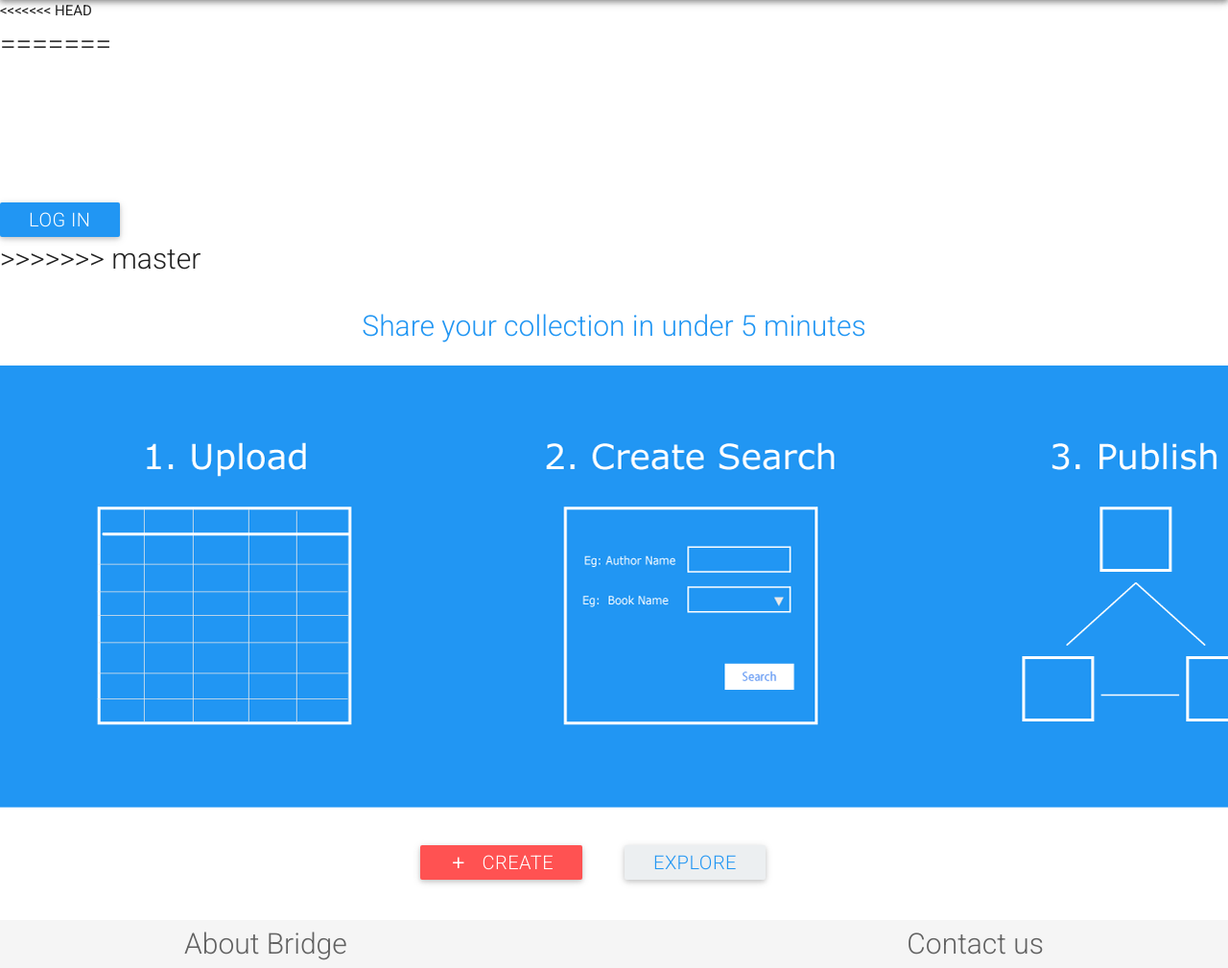
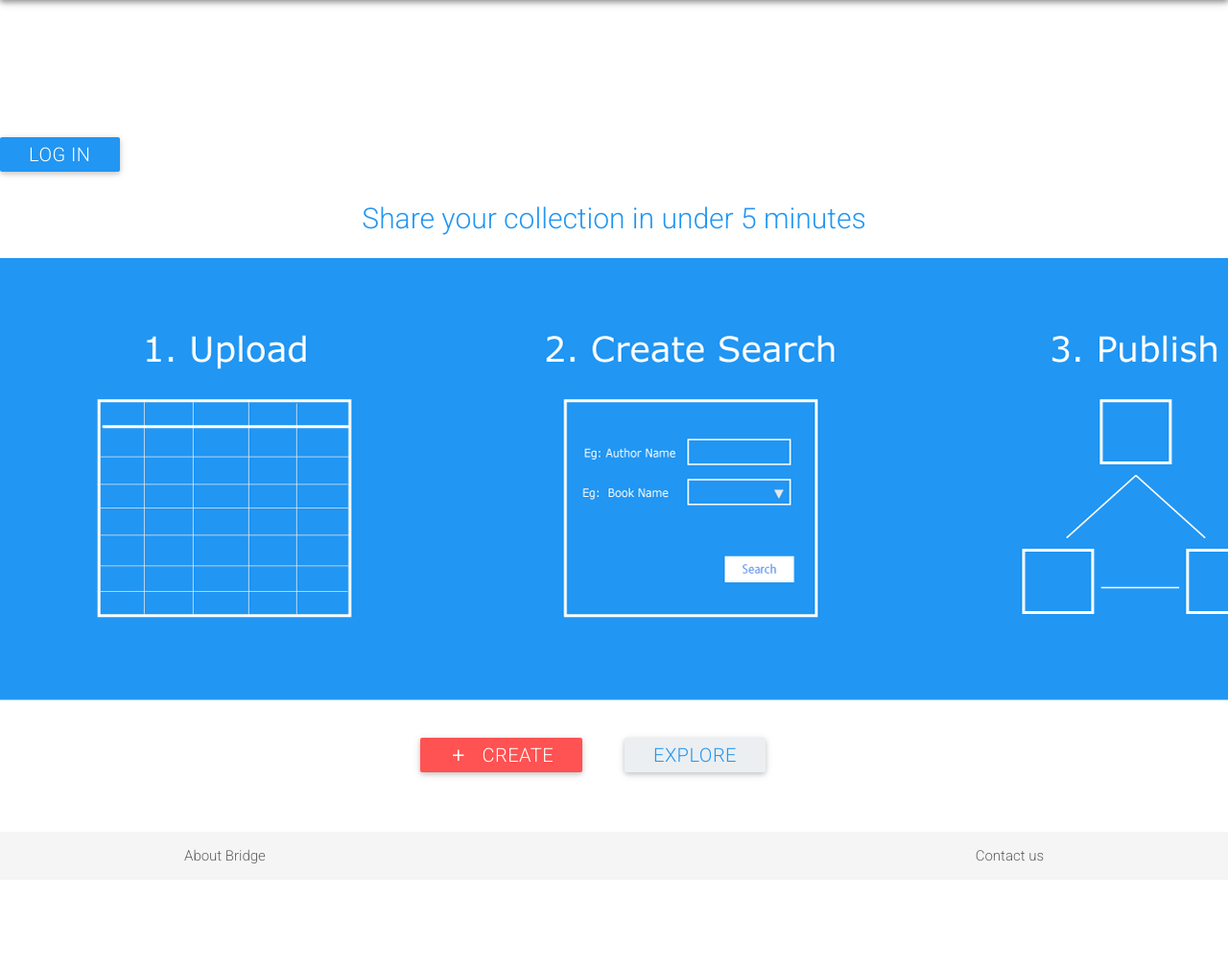
Before and after one commit to winiram/bridge, a Flask app: page /main in a window 1280 px wide; the page is wider, and only the part inside the window is pictured. Shown: the part 64-1073 px from the top of that part at 96% size. After the commit the page ends 965 px from the top of that part, so only its background shows below. Run offline with Flask 2, Linux system fonts and the light colour scheme; some libraries are stand-ins or nearby versions.

Commit message:
resolving merge conflict with login

```diff
--- a/app/templates/main.html
+++ b/app/templates/main.html
@@ -1,10 +1,7 @@
 {% extends "base.html" %}
 {% block content %}
 
-<<<<<<< HEAD
     <div class="intro" role="main">
-=======
-    <div class="intro">
       {% if g.user.is_authenticated %}
         <span id="email">Logged in as {{ email }}</span>
         <div class="input-field col s6 offset-s4">
@@ -16,7 +13,6 @@
         </div>
       {% endif %}
 
->>>>>>> master
         <h1 class="animated fadeInUp intro blue-text center">
             Share your collection in under 5 minutes
         </h1>
```
